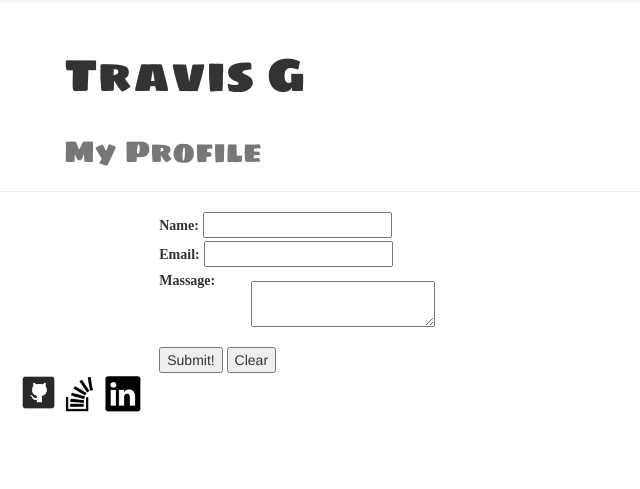
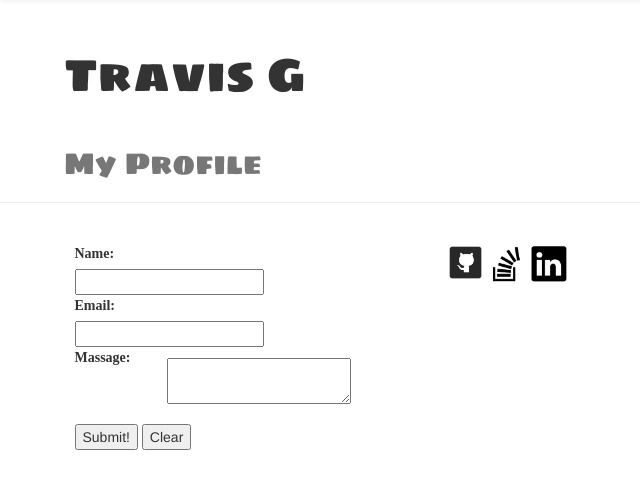
Before and after one commit to coffeeteer/Portfolio, a PHP site: page /assignment2/contact.html in a window 1280 px wide. Shown: the part 61-550 px from the top of the page, without its empty margins (0-640 px from the left). Run offline with PHP 8.4, Linux system fonts and the light colour scheme; some web fonts are replaced.

Commit message:
final submit for HW

```diff
--- a/assignment2/contact.html
+++ b/assignment2/contact.html
@@ -6,15 +6,17 @@
 	<link href='https://fonts.googleapis.com/css?family=Kadwa' rel='stylesheet' type='text/css'>
 	<link rel="stylesheet" type="text/css" href="index.html">
 	<link rel="stylesheet" type="text/css" href="portfolio.html">
+	<link rel="stylesheet" href="https://maxcdn.bootstrapcdn.com/bootstrap/3.3.6/css/bootstrap.min.css" integrity="sha384-1q8mTJOASx8j1Au+a5WDVnPi2lkFfwwEAa8hDDdjZlpLegxhjVME1fgjWPGmkzs7" crossorigin="anonymous">
+	<!-- Optional theme -->
+	<link rel="stylesheet" href="https://maxcdn.bootstrapcdn.com/bootstrap/3.3.6/css/bootstrap-theme.min.css" integrity="sha384-fLW2N01lMqjakBkx3l/M9EahuwpSfeNvV63J5ezn3uZzapT0u7EYsXMjQV+0En5r" crossorigin="anonymous">
 	<link rel="stylesheet" type="text/css" href="css/normalize.css">
 	<link rel="stylesheet" type="text/css" href="css/style.css">
 	<meta name="viewport" content="width=device-width, initial-scale=1">
 	<!-- Latest compiled and minified CSS -->
-	<link rel="stylesheet" href="https://maxcdn.bootstrapcdn.com/bootstrap/3.3.6/css/bootstrap.min.css" integrity="sha384-1q8mTJOASx8j1Au+a5WDVnPi2lkFfwwEAa8hDDdjZlpLegxhjVME1fgjWPGmkzs7" crossorigin="anonymous">
-	<!-- Optional theme -->
-	<link rel="stylesheet" href="https://maxcdn.bootstrapcdn.com/bootstrap/3.3.6/css/bootstrap-theme.min.css" integrity="sha384-fLW2N01lMqjakBkx3l/M9EahuwpSfeNvV63J5ezn3uZzapT0u7EYsXMjQV+0En5r" crossorigin="anonymous">
+
 </head>
 <body>
+<div="wrappper">
 			<span class="top">
 
 			<div class="page-header">
@@ -31,8 +33,8 @@
 			</nav>
 		</span>
 
-<div class="row">
-	<div class="col-xs-12 col-md-10">
+		<span class="row">
+			<div class="col-xs-6 col-md-4">
 				 <form>
 						<div class="clearfix">
 							<div="contact-top">
@@ -45,16 +47,13 @@
 								<input type="text" id="mail"/>
 							</div>
 
-
-
 							<div class="mess">
 								<label class="label_text" for="msg" maxlength="50">Massage:</label>
+								<br/>
 								<div id="msg">
 									<textarea></textarea>
 								</div>
 							</div>
-
-
 
 							<span>
 								<button class="sub_btn" type="Submit">Submit!</button>
@@ -64,14 +63,12 @@
 								<button class="clear_btn">Clear</button>
 							</span>
 
-					<br clear='all' />
 						</div>
 
 				</form>
 			</div>
-</div>
 
-<div class="col-md-2">
+			<div class="col-md-2" id=icon-container>
 				<span>
 					<a href="https://github.com/coffeeteer" target="_blank"><img src="images/git_icon.png" class="icons first_icon"></a>
 			  		<a href="http://www.stackoverflow.com" target="_blank"><img src="images/stackoverflow.png" class="icons"></a>
@@ -79,5 +76,7 @@
 			  	</span>
 			</div>
 
+		</span>
+	</div>
 </body>
 </html>
--- a/assignment2/css/style.css
+++ b/assignment2/css/style.css
@@ -1,12 +1,18 @@
 body {
 	padding-top: 70px;
-	/*background-color: blue;*/
+	/*background-color: blue;*/}
+	.wrapper{
+	background-image: url("images/wov.png");
 
 }
 
-#frst_content {
+#frst_content, .port-img {
 	margin-left: 15%;
 
+}
+
+.port-img {
+	margin-top: 10%;
 }
 
 .row {
@@ -52,6 +58,13 @@ body {
 	width: 145px;
 }
 
+.icon-container {
+	border: solid black 1px;
+	padding: 2px 4px;
+	margin-left: 40px;
+	width: 145px;
+}
+
 form {
 	width: 70%;
 	margin: 0 auto;
@@ -63,9 +76,14 @@ form {
 	top: -15px;
 }
 
-./*clear_btn, .sub_btn {
-	margin: 10px 20px;
-	font-size: 14pt;
-	padding: 10px 20px;
-	border-radius: 10px;
-}*/
+form {
+	max-width: 500px;
+}
+
+#name, #mail, #msg {
+	margin-right: 100px;
+}
+
+#msg {
+	margin-right: 200px;
+}
--- a/assignment2/index.html
+++ b/assignment2/index.html
@@ -41,13 +41,15 @@
   consequat. Duis aute irure dolor in reprehenderit in voluptate velit esse
   cillum dolore eu fugiat nulla pariatur. Excepteur sint occaecat cupidatat non
   proident, sunt in culpa qui officia deserunt mollit anim id est laborum.</p></div>
-  <div class="col-md-2 frst_content" id="icon_container">
+
+  <div class="col-md-2" id="icon_container">
   	<span>
   		<a href="https://github.com/coffeeteer" target="_blank"><img src="images/git_icon.png" class="icons first_icon"></a>
   		<a href="http://www.stackoverflow.com" target="_blank"><img src="images/stackoverflow.png" class="icons"></a>
   		<a href="http://www.linkedin.com" target="_blank"><img src="images/inkedin.png" class="icons"></a>
   	</span>
   </div>
+
 </div>
 
 
--- a/assignment2/portfolio.html
+++ b/assignment2/portfolio.html
@@ -32,10 +32,10 @@
 </span>
 	<div class="row">
 		<div class="col-md-4">
-			<img src="images/self-fb-profile_SFW.jpg" alt="Travis Grieshiemer image">
+			<img src="images/self-fb-profile_SFW.jpg" alt="Travis Grieshiemer image" class="port-img">
 		</div>
 		<div class="col-md-4">
-			<img src="images/bad-day-pug_SFW.png">
+			<img src="images/bad-day-pug_SFW.jpg" class="port-img">
 		</div>
 		<div class="col-md-2" id="icon_container">
 			<span>
@@ -48,19 +48,19 @@
 
 	<div class="row">
 		<div class="col-md-4">
-			<img src="images/images/beautiful-girl_SFW.jpg">
+			<img src="images/beautiful-girl_SFW.jpg" class="port-img">
 		</div>
 		<div class="col-md-4">
-			<img src="images/lamb-friends_SFW.jpg">
+			<img src="images/lamb-friends_SFW.jpg" class="port-img">
 		</div>
 	</div>
 
 	<div class="row">
 		<div class="col-md-4">
-			<img src="images/images/wink-cat_SFW.jpg">
+			<img src="images/wink-cat_SFW.jpg" class="port-img">
 		</div>
 		<div class="col-md-4">
-			<img src="images/red-fox_SFW.jpg">
+			<img src="images/red-fox_SFW.jpg" class="port-img">
 		</div>
 	</div>
 
```
Lines whose indentation alone changed are shown as unchanged.
